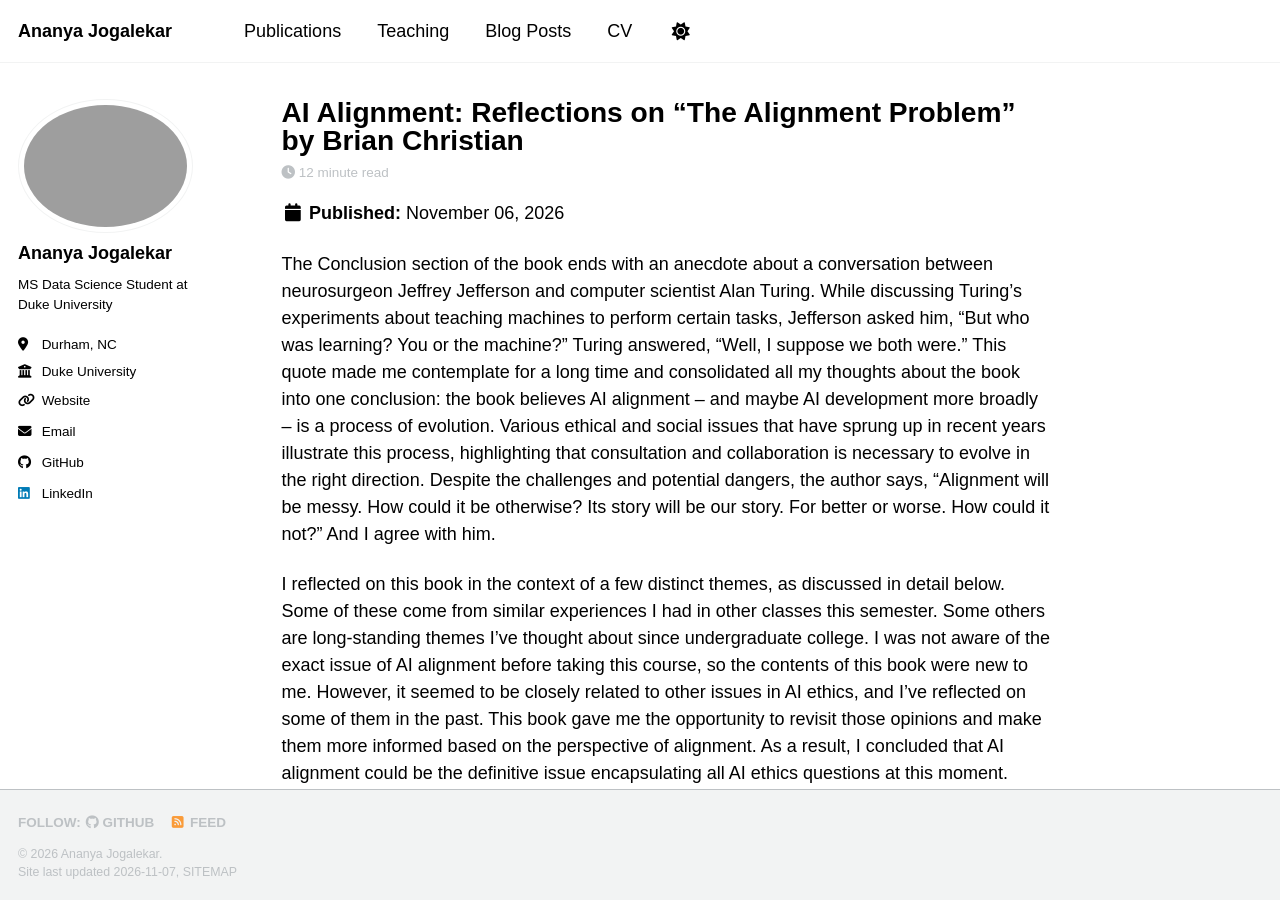
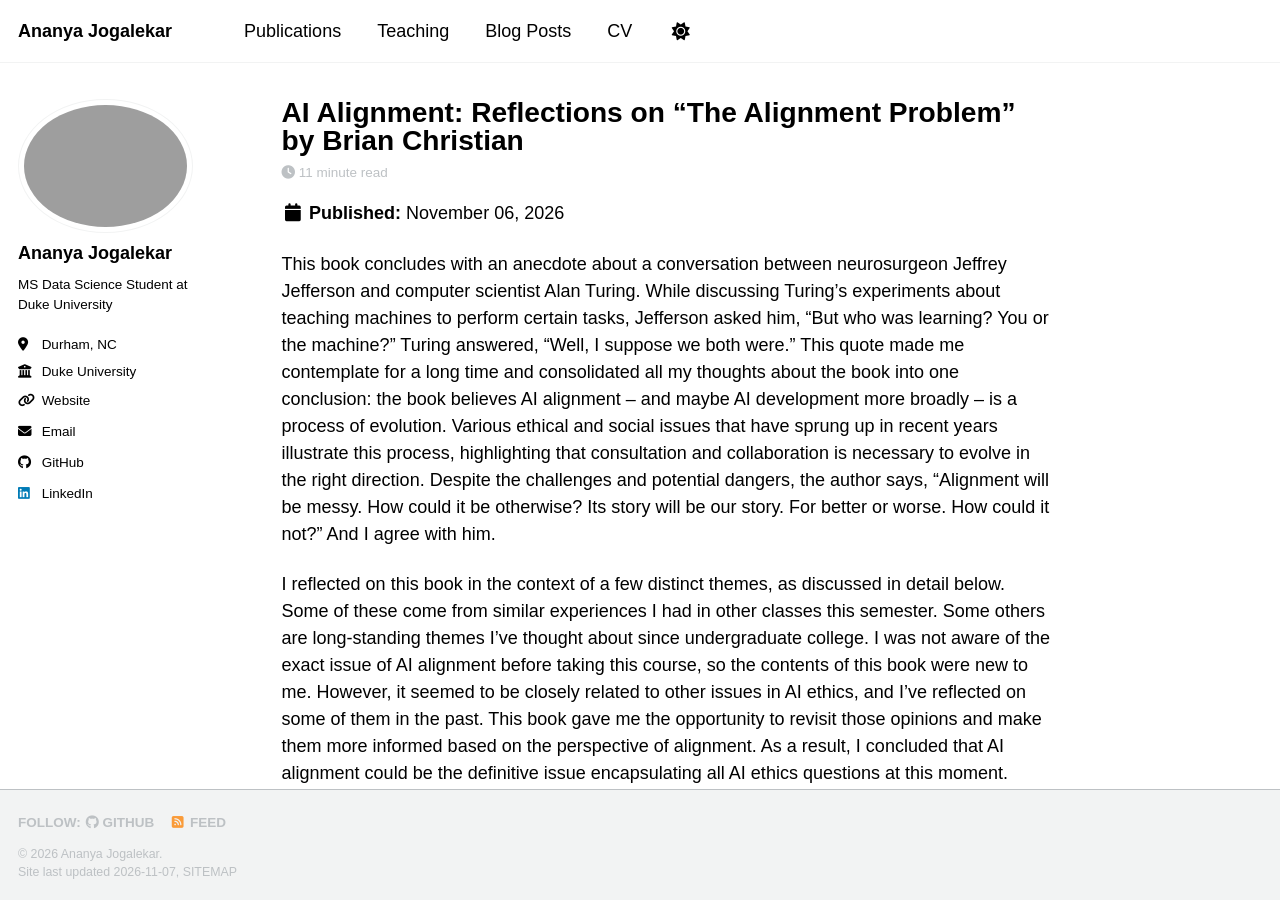
Before and after one commit to ananyafied/ananyafied.github.io, a Jekyll site: the page built from _posts/2026-11-06-ai-alignment.md, in a window 1280 px wide and 900 px high. Built offline with Jekyll 4.4.1, drawn with Linux system fonts in a browser that asks for light colours; some web fonts are replaced; a style sheet for code colours, icons or effects is not loaded.

Commit message:
ai alignment blogpost first sentence edit

```diff
--- a/_posts/2026-11-06-ai-alignment.md
+++ b/_posts/2026-11-06-ai-alignment.md
@@ -5,7 +5,7 @@ permalink: /posts/personal-blog
 tags:
 ---
 
-The Conclusion section of the book ends with an anecdote about a conversation between neurosurgeon Jeffrey Jefferson and computer scientist Alan Turing. While discussing Turing’s experiments about teaching machines to perform certain tasks, Jefferson asked him, “But who was learning? You or the machine?” Turing answered, “Well, I suppose we both were.” This quote made me contemplate for a long time and consolidated all my thoughts about the book into one conclusion: the book believes AI alignment – and maybe AI development more broadly – is a process of evolution. Various ethical and social issues that have sprung up in recent years illustrate this process, highlighting that consultation and collaboration is necessary to evolve in the right direction. Despite the challenges and potential dangers, the author says, “Alignment will be messy. How could it be otherwise? Its story will be our story. For better or worse. How could it not?” And I agree with him.
+This book concludes with an anecdote about a conversation between neurosurgeon Jeffrey Jefferson and computer scientist Alan Turing. While discussing Turing’s experiments about teaching machines to perform certain tasks, Jefferson asked him, “But who was learning? You or the machine?” Turing answered, “Well, I suppose we both were.” This quote made me contemplate for a long time and consolidated all my thoughts about the book into one conclusion: the book believes AI alignment – and maybe AI development more broadly – is a process of evolution. Various ethical and social issues that have sprung up in recent years illustrate this process, highlighting that consultation and collaboration is necessary to evolve in the right direction. Despite the challenges and potential dangers, the author says, “Alignment will be messy. How could it be otherwise? Its story will be our story. For better or worse. How could it not?” And I agree with him.
 
 I reflected on this book in the context of a few distinct themes, as discussed in detail below. Some of these come from similar experiences I had in other classes this semester. Some others are long-standing themes I’ve thought about since undergraduate college. I was not aware of the exact issue of AI alignment before taking this course, so the contents of this book were new to me. However, it seemed to be closely related to other issues in AI ethics, and I’ve reflected on some of them in the past. This book gave me the opportunity to revisit those opinions and make them more informed based on the perspective of alignment. As a result, I concluded that AI alignment could be the definitive issue encapsulating all AI ethics questions at this moment. Other questions, like moral questions for example, are also important frontiers. But I think alignment is able to operationalize those concerns into a technical question that can be solved in a technical way, and since AI is a technical endeavor, this formulation feels more powerful than others.
 
```
